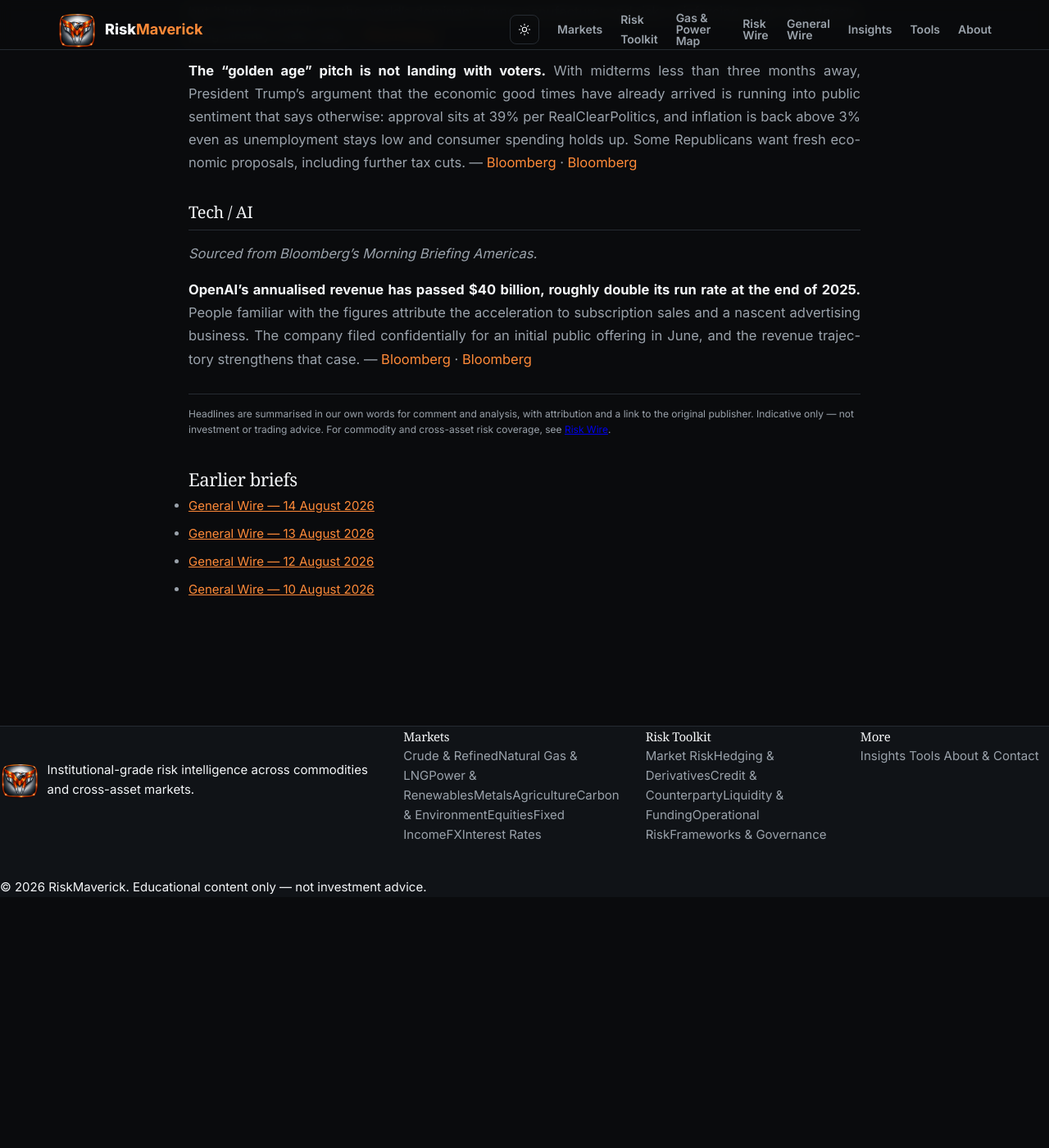
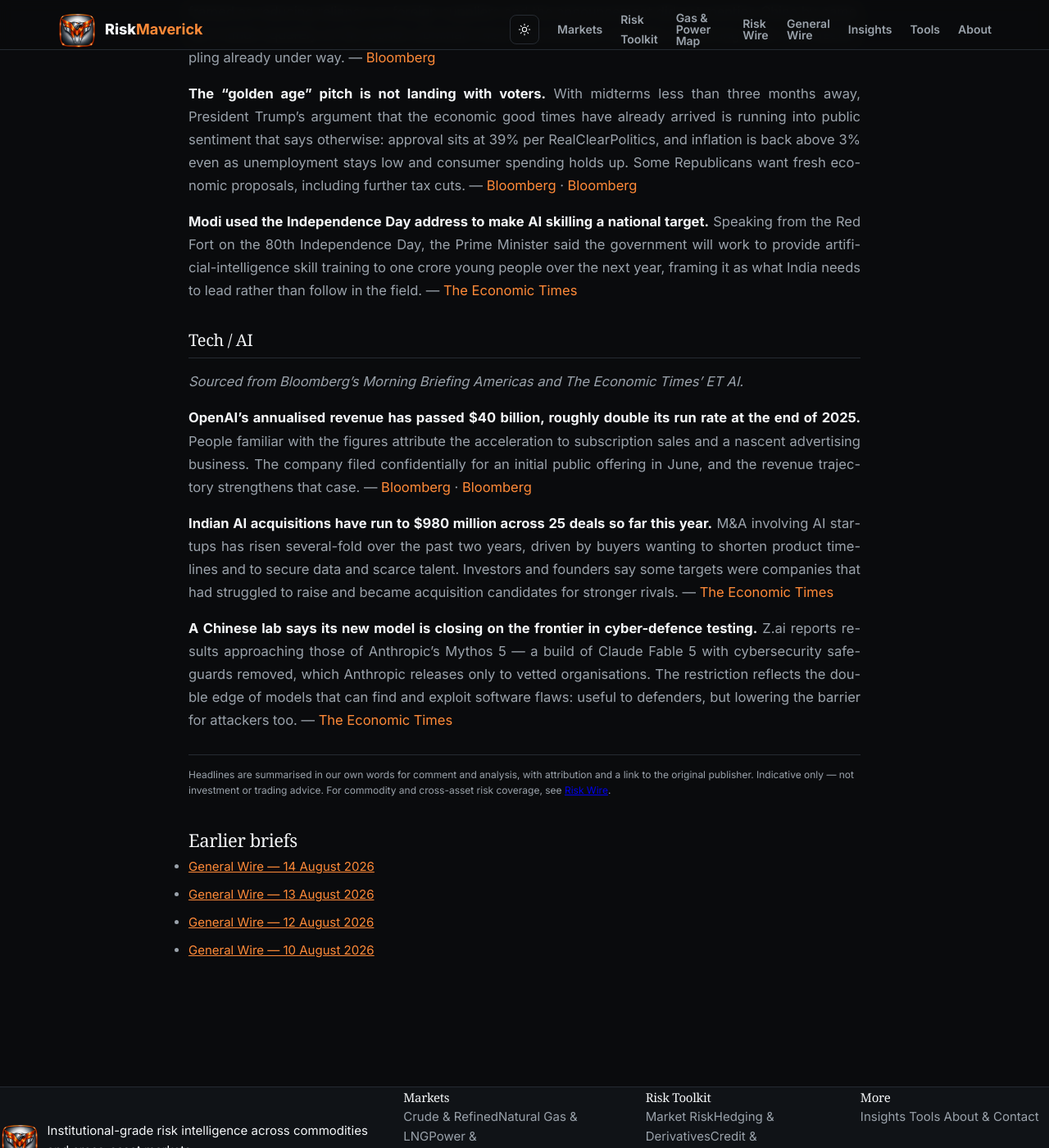
Before and after one commit to maverickrocx/RiskMaverick, a Jekyll site: the page built from _general/2026-08-15.md, in a window 1280 px wide and 1400 px high, scrolled down 1252 px. Shown: the whole window at 82% size. Built offline with Jekyll 4.4.1, drawn with Linux system fonts in a browser that asks for light colours; some web fonts are replaced; before the commit the page ends 2346 px from its top, so only the background shows below that; some of the changed text lies outside the part shown.

Commit message:
fix(skill): resolve Economic Times links via section index, not the tracker
ET's newsletter links cannot be resolved the way the other publishers' can.
nltrack.indiatimes.com returns 302 -> economictimes.indiatimes.com/subscription.cms
for every link regardless of token, the param/oj query separators are corrupted
in transit so the URL cannot be repaired, and the newsletter HTML carries no
direct article URLs at all — only trackers and image assets. WebSearch and
WebFetch are no help either: economictimes.indiatimes.com is blocked for
Anthropic's fetch user agent.

curl reaches ET normally and returns 200. The skill now documents resolving ET
stories by fetching the relevant section index, matching the newsletter headline
to its real articleshow URL, and pulling figures from the JSON-LD articleBody
rather than the page text, which is mostly inline CSS.

Adds the three ET stories dropped from today's General Wire for want of a link:
Modi's Independence Day pledge on AI skilling under politics, and Indian AI M&A
plus Z.ai's cyber-defence results under tech-ai.

Co-Authored-By: Claude Opus 5 <noreply@anthropic.com>

```diff
--- a/_general/2026-08-15.md
+++ b/_general/2026-08-15.md
@@ -2,7 +2,7 @@
 title: "General Wire — 15 August 2026"
 date: 2026-08-15
 sectors: [business, economics, finance, politics, tech-ai]
-standfirst: "Fitch keeps America at AA+ while warning on the deficit, Washington puts a 100% tariff on imported drones without naming China, and OpenAI's run rate passes $40bn ahead of a listing."
+standfirst: "Fitch keeps America at AA+ while warning on the deficit, Washington puts a 100% tariff on imported drones without naming China, and Modi makes AI skilling for a crore of young Indians an Independence Day pledge."
 ---
 
 ## Business {#business}
@@ -56,9 +56,16 @@ unemployment stays low and consumer spending holds up. Some Republicans want
 fresh economic proposals, including further tax cuts.
 — [Bloomberg](https://www.bloomberg.com/news/articles/2026-08-14/trump-s-economy-pitch-falls-flat-with-voters-ahead-of-midterms) · [Bloomberg](https://www.bloomberg.com/news/articles/2026-08-11/trump-weighs-call-for-capital-gains-tax-cuts-as-midterm-boost)
 
+**Modi used the Independence Day address to make AI skilling a national
+target.** Speaking from the Red Fort on the 80th Independence Day, the Prime
+Minister said the government will work to provide artificial-intelligence skill
+training to one crore young people over the next year, framing it as what India
+needs to lead rather than follow in the field.
+— [The Economic Times](https://economictimes.indiatimes.com/tech/artificial-intelligence/we-will-work-to-provide-ai-skill-training-to-1-crore-youth-in-coming-one-year-pm-modi/articleshow/133256036.cms)
+
 ## Tech / AI {#tech-ai}
 
-*Sourced from Bloomberg's Morning Briefing Americas.*
+*Sourced from Bloomberg's Morning Briefing Americas and The Economic Times' ET AI.*
 
 **OpenAI's annualised revenue has passed $40 billion, roughly double its run
 rate at the end of 2025.** People familiar with the figures attribute the
@@ -66,3 +73,18 @@ acceleration to subscription sales and a nascent advertising business. The
 company filed confidentially for an initial public offering in June, and the
 revenue trajectory strengthens that case.
 — [Bloomberg](https://www.bloomberg.com/news/articles/2026-08-13/openai-s-revenue-run-rate-tops-40-billion-ahead-of-ipo) · [Bloomberg](https://www.bloomberg.com/news/articles/2026-06-08/openai-filed-confidentially-for-ipo-as-rivals-race-to-market)
+
+**Indian AI acquisitions have run to $980 million across 25 deals so far this
+year.** M&A involving AI startups has risen several-fold over the past two
+years, driven by buyers wanting to shorten product timelines and to secure data
+and scarce talent. Investors and founders say some targets were companies that
+had struggled to raise and became acquisition candidates for stronger rivals.
+— [The Economic Times](https://economictimes.indiatimes.com/tech/artificial-intelligence/ai-mas-are-through-the-roof-this-year-with-deals-nearing-1-billion-mark/articleshow/133219854.cms)
+
+**A Chinese lab says its new model is closing on the frontier in cyber-defence
+testing.** Z.ai reports results approaching those of Anthropic's Mythos 5 — a
+build of Claude Fable 5 with cybersecurity safeguards removed, which Anthropic
+releases only to vetted organisations. The restriction reflects the double edge
+of models that can find and exploit software flaws: useful to defenders, but
+lowering the barrier for attackers too.
+— [The Economic Times](https://economictimes.indiatimes.com/tech/artificial-intelligence/chinas-z-ai-says-new-model-nears-anthropics-mythos-5-in-cyber-defence-tests/articleshow/133242158.cms)
```
Also changed, not shown: .claude/skills/risk-wire/SKILL.md.
